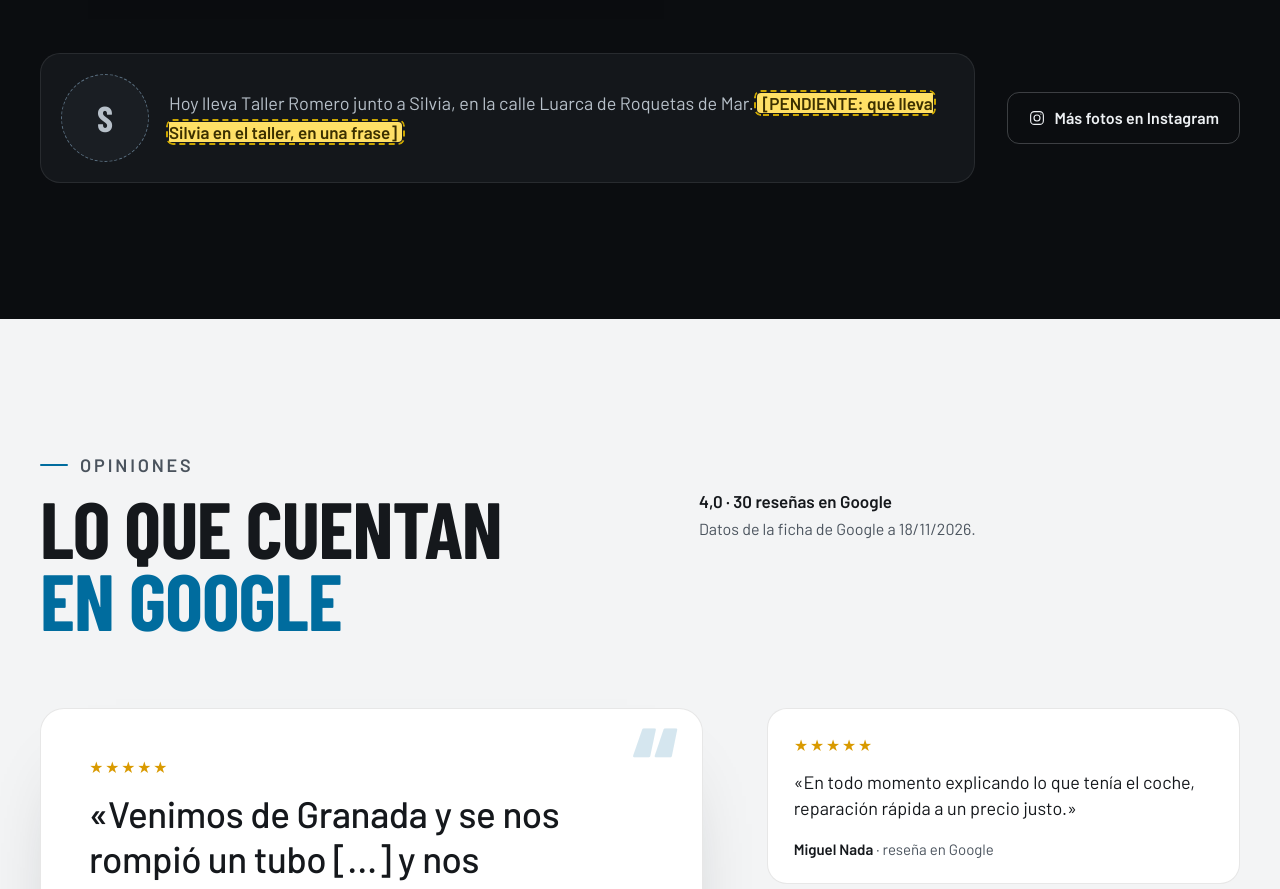
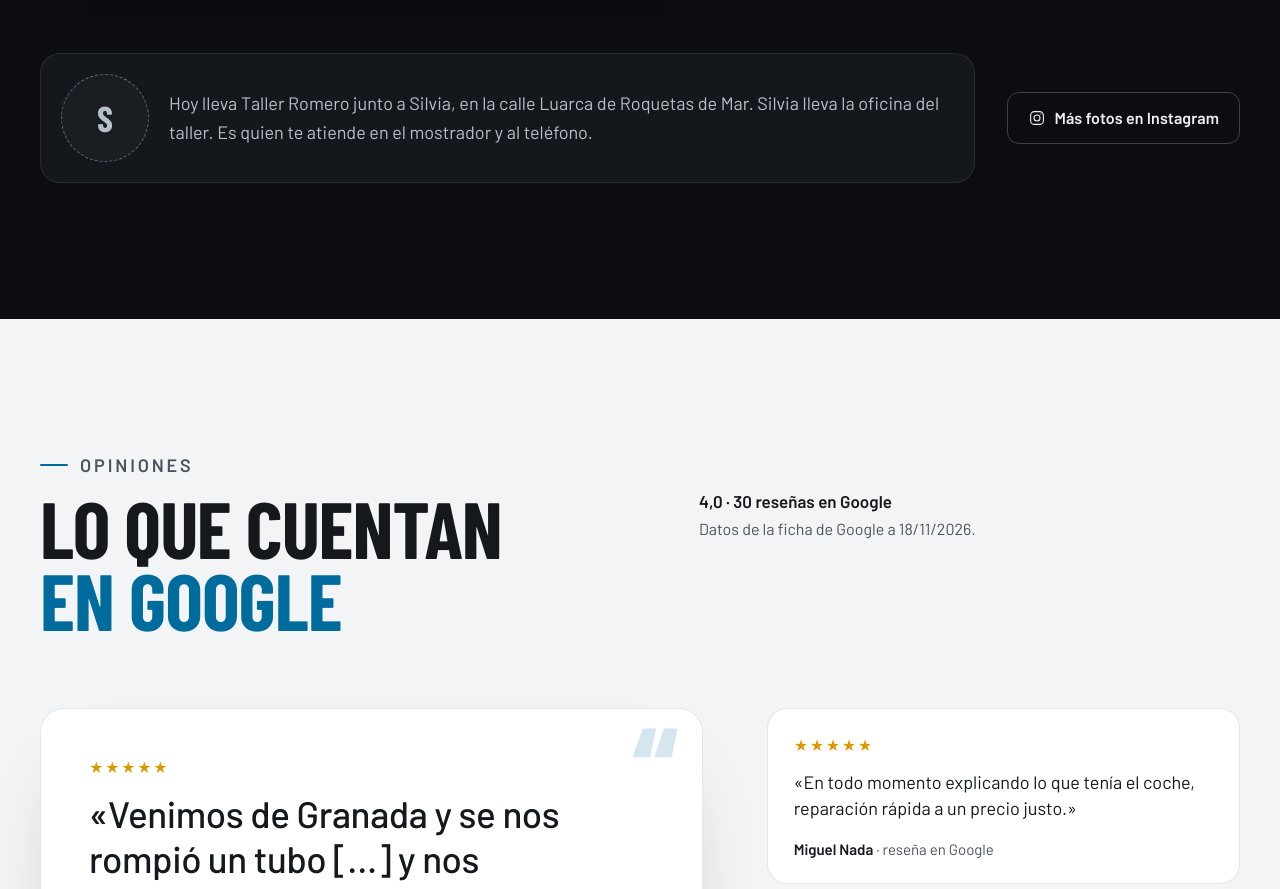
Before and after one commit to AleJok1/romerotaller, a plain HTML site: page index.html in a window 1280 px wide. Shown: the part 4901-5790 px from the top of the page. Drawn offline with Linux system fonts and the light colour scheme.

Commit message:
Silvia lleva la oficina; reseñas confirmadas
Co-authored-by: AleJok1 <AleJok1@users.noreply.github.com>

```diff
--- a/index.html
+++ b/index.html
@@ -254,7 +254,7 @@
       <figure class="silvia" data-hueco-contenedor>
         <img src="assets/silvia.jpg" width="400" height="400" loading="lazy" decoding="async" alt="Silvia, de Taller Romero" data-hueco>
         <span class="inicial" aria-hidden="true">S</span>
-        <figcaption>Hoy lleva Taller Romero junto a Silvia, en la calle Luarca de Roquetas de Mar. <span class="pendiente">[PENDIENTE: qué lleva Silvia en el taller, en una frase]</span></figcaption>
+        <figcaption>Hoy lleva Taller Romero junto a Silvia, en la calle Luarca de Roquetas de Mar. Silvia lleva la oficina del taller. Es quien te atiende en el mostrador y al teléfono.</figcaption>
       </figure>
       <p class="enlace-ig"><a class="boton" href="https://www.instagram.com/tallerromero22/"><svg aria-hidden="true"><use href="#i-ig"/></svg>Más fotos en Instagram</a></p>
     </div>
@@ -270,7 +270,7 @@
       <p id="nota-google">4,0 · 30 reseñas en Google</p>
       <p class="tenue" id="fecha-resenas">Datos de la ficha de Google a 18/11/2026.</p>
     </div>
-    <!-- PENDIENTE: comprobar que estas reseñas están copiadas tal cual de la ficha de Google -->
+    <!-- Reseñas copiadas literalmente de la ficha de Google (confirmado por el propietario). -->
     <div class="resenas">
       <figure class="resena principal">
         <span class="estrellas" role="img" aria-label="5 de 5 estrellas">★★★★★</span>
```
Also changed, not shown: 1 other file.
